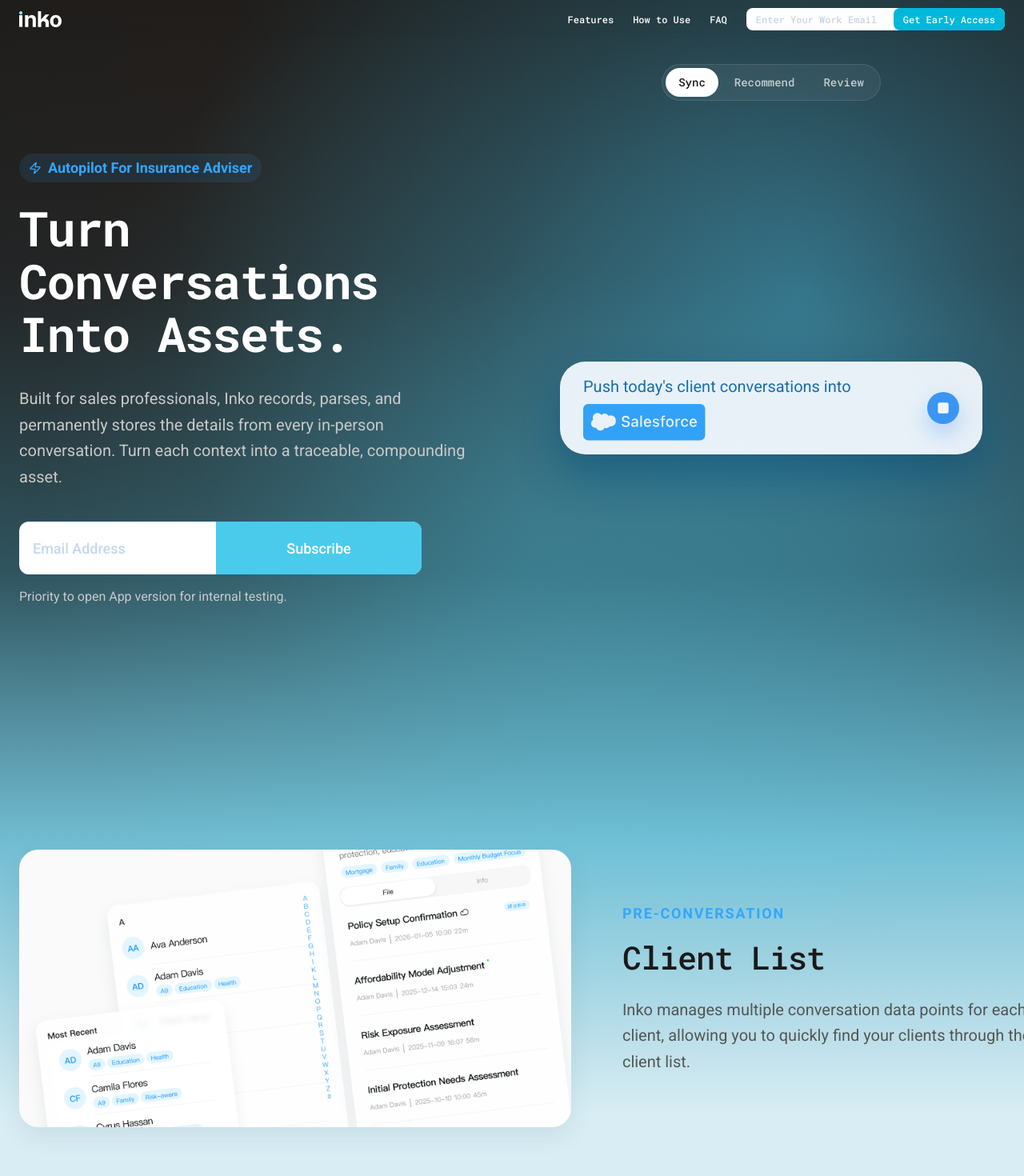
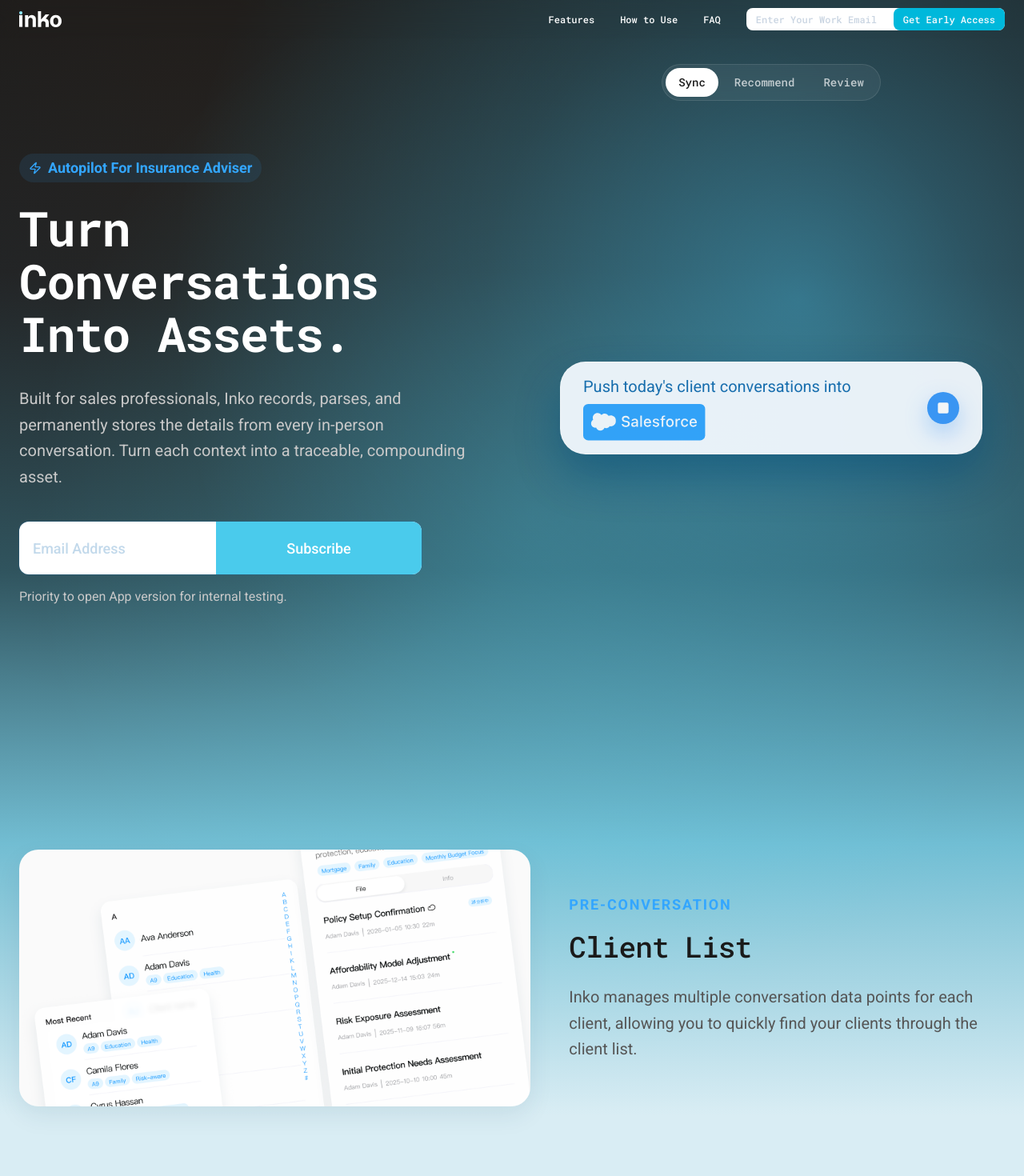
Before and after one commit to captainWHO123/inko-website, a React (Vite) app: page / in a window 1280 px wide. Shown: the top 1470 px of the page at 80% size. Built offline with nearby package versions, Linux system fonts and the light colour scheme.

Commit message:
1、修改了全局内边距，并增加了内容响应式布局

```diff
--- a/src/components/FeatureSection.tsx
+++ b/src/components/FeatureSection.tsx
@@ -27,8 +27,8 @@ export const FeatureSection = ({
 }: FeatureSectionProps) => (
   <section id={sectionId} className={`px-6 py-16 sm:py-20 lg:py-24 ${bgColor}`}>
     <div className="mx-auto max-w-7xl">
-      <div className="flex flex-col items-center gap-8 sm:gap-10 lg:flex-row lg:gap-16">
-        <div className="w-full lg:flex-[0_0_56%]">
+      <div className="flex flex-col items-center gap-8 sm:gap-10 lg:grid lg:grid-cols-[minmax(0,52fr)_minmax(0,48fr)] lg:items-center lg:gap-10 xl:grid-cols-[minmax(0,54fr)_minmax(0,46fr)] xl:gap-12 2xl:grid-cols-[minmax(0,56fr)_minmax(0,44fr)] 2xl:gap-16">
+        <div className="min-w-0 w-full">
           <motion.div
             initial={{ opacity: 0, y: 30 }}
             whileInView={{ opacity: 1, y: 0 }}
@@ -50,10 +50,12 @@ export const FeatureSection = ({
             </div>
           </motion.div>
         </div>
-        <div className="w-full lg:flex-[0_0_44%]">
+        <div className="min-w-0 w-full">
           <p className="mb-3 text-lg font-bold tracking-widest text-inko-blue uppercase sm:mb-4">{tag}</p>
-          <h2 className="mb-4 font-mono text-[40px] leading-tight font-medium sm:mb-5 lg:mb-6">{title}</h2>
-          <p className="max-w-xl text-xl leading-relaxed" style={{ color: "var(--text-secondary)" }}>
+          <h2 className="mb-4 font-mono text-[34px] leading-tight font-medium sm:mb-5 lg:mb-6 lg:text-[36px] 2xl:text-[40px]">
+            {title}
+          </h2>
+          <p className="text-lg leading-relaxed xl:text-xl" style={{ color: "var(--text-secondary)" }}>
             {description}
           </p>
         </div>
--- a/src/components/Footer.tsx
+++ b/src/components/Footer.tsx
@@ -3,8 +3,8 @@ import inkoDarkModeLogo from "../assets/logo/logo_darkmode.svg";
 export const Footer = () => (
   <footer className="px-6 py-24 text-white" style={{ background: "var(--footer-gradient)" }}>
     <div className="mx-auto max-w-7xl">
-      <div className="mb-32 grid gap-12 md:grid-cols-12">
-        <div className="md:col-span-6">
+      <div className="mb-32 flex flex-col gap-12 md:flex-row md:items-start md:justify-between">
+        <div className="max-w-sm">
           <img src={inkoDarkModeLogo} alt="Inko" className="mb-4 h-8 w-auto" />
           <p className="mb-8 max-w-xs text-lg leading-tight" style={{ color: "var(--text-footer)" }}>
             Turn each conversation into a business asset.
@@ -14,7 +14,8 @@ export const Footer = () => (
           </a>
         </div>
 
-        <div className="md:col-span-3">
+        <div className="flex w-full flex-col gap-12 md:w-fit md:shrink-0 md:flex-row md:gap-20">
+          <div>
             <h4 className="mb-10 text-sm tracking-widest uppercase font-mono" style={{ color: "var(--text-footer-muted)" }}>About</h4>
             <ul className="space-y-6 font-mono">
               <li><a href="#faq" className="transition-colors hover:text-inko-blue">FAQ</a></li>
@@ -22,12 +23,13 @@ export const Footer = () => (
             </ul>
           </div>
 
-        <div className="md:col-span-3">
+          <div>
             <h4 className="mb-10 text-sm tracking-widest uppercase font-mono" style={{ color: "var(--text-footer-muted)" }}>Legal</h4>
             <ul className="space-y-6 font-mono">
               <li><a href="#" className="transition-colors hover:text-inko-blue">Privacy Policy</a></li>
               <li><a href="#" className="transition-colors hover:text-inko-blue">Terms of Use</a></li>
             </ul>
+          </div>
         </div>
       </div>
 
--- a/src/components/Navbar.tsx
+++ b/src/components/Navbar.tsx
@@ -1,9 +1,11 @@
 import { useEffect, useState } from "react";
+import { Menu, X } from "lucide-react";
 import inkoLightModeLogo from "../assets/logo/logo_lightmode.svg";
 import inkoDarkModeLogo from "../assets/logo/logo_darkmode.svg";
 
 export const Navbar = () => {
   const [isLightMode, setIsLightMode] = useState(false);
+  const [isMenuOpen, setIsMenuOpen] = useState(false);
 
   useEffect(() => {
     const heroSection = document.getElementById("hero");
@@ -30,26 +32,35 @@ export const Navbar = () => {
 
   const navTextClass = isLightMode ? "text-inko-text" : "text-[var(--text-on-dark)]";
   const logoSrc = isLightMode ? inkoLightModeLogo : inkoDarkModeLogo;
+  const menuPanelStyle = {
+    backgroundColor: isLightMode ? "var(--surface-base)" : "rgba(20, 24, 27, 0.92)",
+  } as const;
+  const mobileInputClass = isLightMode ? "text-slate-500 placeholder:text-slate-300" : "text-white placeholder:text-white/45";
+  const mobilePanelTextClass = isLightMode ? "text-inko-text" : "text-white";
+  const toggleMenu = () => setIsMenuOpen((open) => !open);
+  const closeMenu = () => setIsMenuOpen(false);
 
   return (
     <nav
       className="fixed top-0 right-0 left-0 z-50 backdrop-blur-md transition-colors duration-300"
       style={{ backgroundColor: isLightMode ? "var(--surface-header-light)" : "var(--surface-header-dark)" }}
     >
-      <div className="mx-auto flex max-w-7xl items-center px-6 py-2.5">
-        <a href="#hero" className="flex items-center" aria-label="Back to top">
+      <div className="px-6">
+        <div className="mx-auto max-w-7xl py-2.5">
+          <div className="flex items-center justify-between lg:grid lg:grid-cols-[auto_1fr] lg:items-center lg:gap-10">
+            <a href="#hero" className="flex items-center" aria-label="Back to top" onClick={closeMenu}>
               <img src={logoSrc} alt="Inko" className="h-5 w-auto" />
             </a>
 
-        <div className="ml-auto flex items-center gap-6">
-          <div className="hidden items-center gap-6 md:flex">
+            <div className="hidden min-w-0 items-center justify-end gap-8 lg:flex">
+              <div className="flex items-center gap-8">
                 <a href="#features" className={`header-ui-text transition-colors hover:text-inko-blue ${navTextClass}`}>Features</a>
                 <a href="#how-to-use" className={`header-ui-text transition-colors hover:text-inko-blue ${navTextClass}`}>How to Use</a>
                 <a href="#faq" className={`header-ui-text transition-colors hover:text-inko-blue ${navTextClass}`}>FAQ</a>
               </div>
 
               <div
-            className="hidden sm:inline-flex items-center justify-start gap-3 rounded-lg"
+                className="inline-flex items-center justify-start gap-3 rounded-lg"
                 style={{ backgroundColor: "var(--surface-base)" }}
               >
                 <div className="flex items-center justify-center gap-2.5 pl-3">
@@ -64,6 +75,44 @@ export const Navbar = () => {
                 </button>
               </div>
             </div>
+
+            <button
+              type="button"
+              aria-label={isMenuOpen ? "Close navigation menu" : "Open navigation menu"}
+              aria-expanded={isMenuOpen}
+              onClick={toggleMenu}
+              className={`flex h-10 w-10 items-center justify-center rounded-lg transition-colors hover:text-inko-blue lg:hidden ${navTextClass}`}
+            >
+              {isMenuOpen ? <X className="h-5 w-5" /> : <Menu className="h-5 w-5" />}
+            </button>
+          </div>
+
+          {isMenuOpen ? (
+            <div
+              className="mt-3 rounded-2xl border border-white/10 p-4 shadow-[0_18px_48px_rgba(0,0,0,0.18)] backdrop-blur-xl lg:hidden"
+              style={menuPanelStyle}
+            >
+              <div className="flex flex-col gap-4">
+                <a href="#features" onClick={closeMenu} className={`header-ui-text transition-colors hover:text-inko-blue ${mobilePanelTextClass}`}>Features</a>
+                <a href="#how-to-use" onClick={closeMenu} className={`header-ui-text transition-colors hover:text-inko-blue ${mobilePanelTextClass}`}>How to Use</a>
+                <a href="#faq" onClick={closeMenu} className={`header-ui-text transition-colors hover:text-inko-blue ${mobilePanelTextClass}`}>FAQ</a>
+              </div>
+
+              <div className="mt-5 rounded-xl" style={{ backgroundColor: "var(--surface-base)" }}>
+                <div className="flex flex-col gap-3 p-3">
+                  <input
+                    type="email"
+                    placeholder="Enter Your Work Email"
+                    className={`header-ui-text w-full bg-transparent outline-none ${mobileInputClass}`}
+                  />
+                  <button className="header-ui-text flex w-full items-center justify-center gap-2.5 rounded-lg bg-cyan-500 px-3 py-2 text-slate-50">
+                    Get Early Access
+                  </button>
+                </div>
+              </div>
+            </div>
+          ) : null}
+        </div>
       </div>
     </nav>
   );
```
Lines whose indentation alone changed are shown as unchanged.
